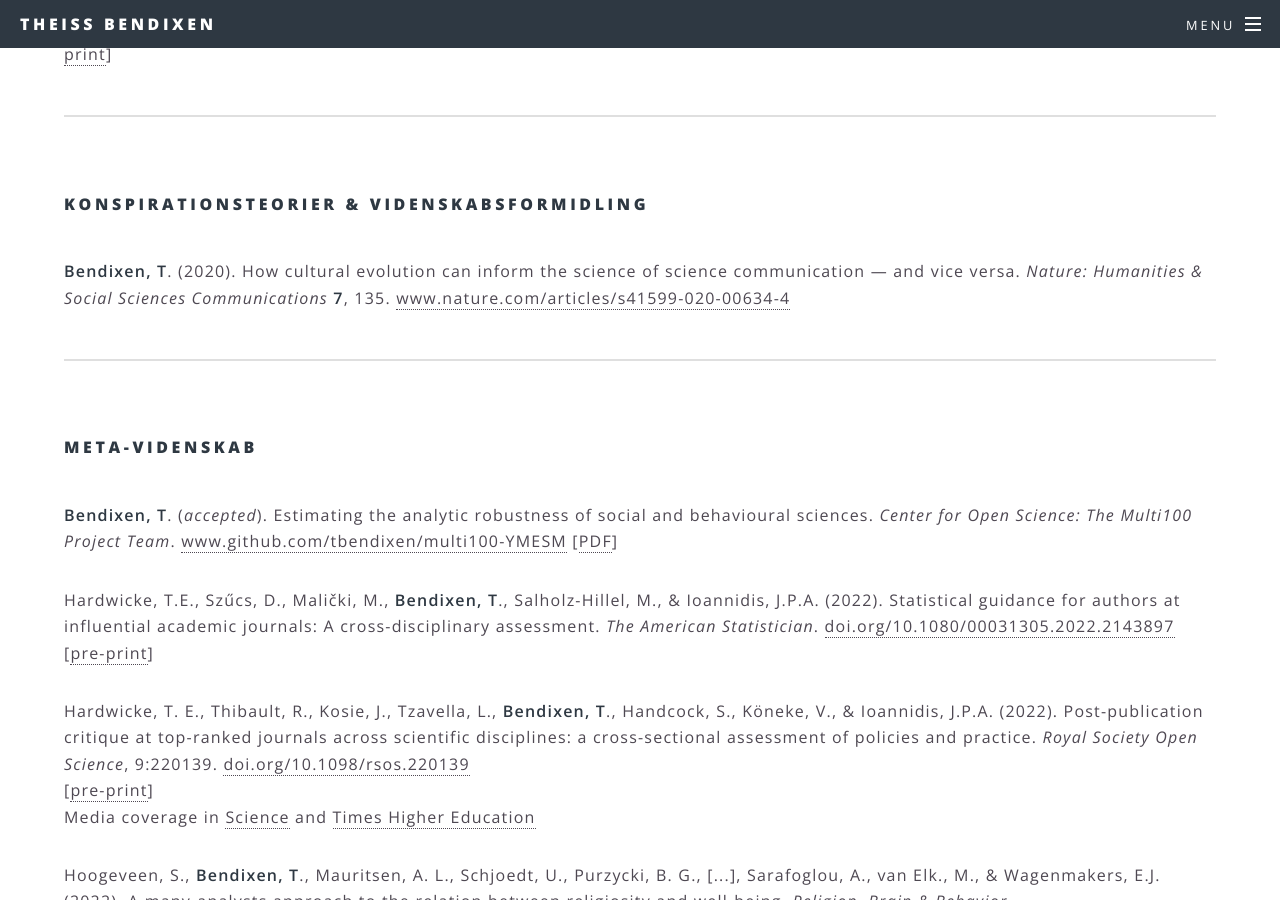
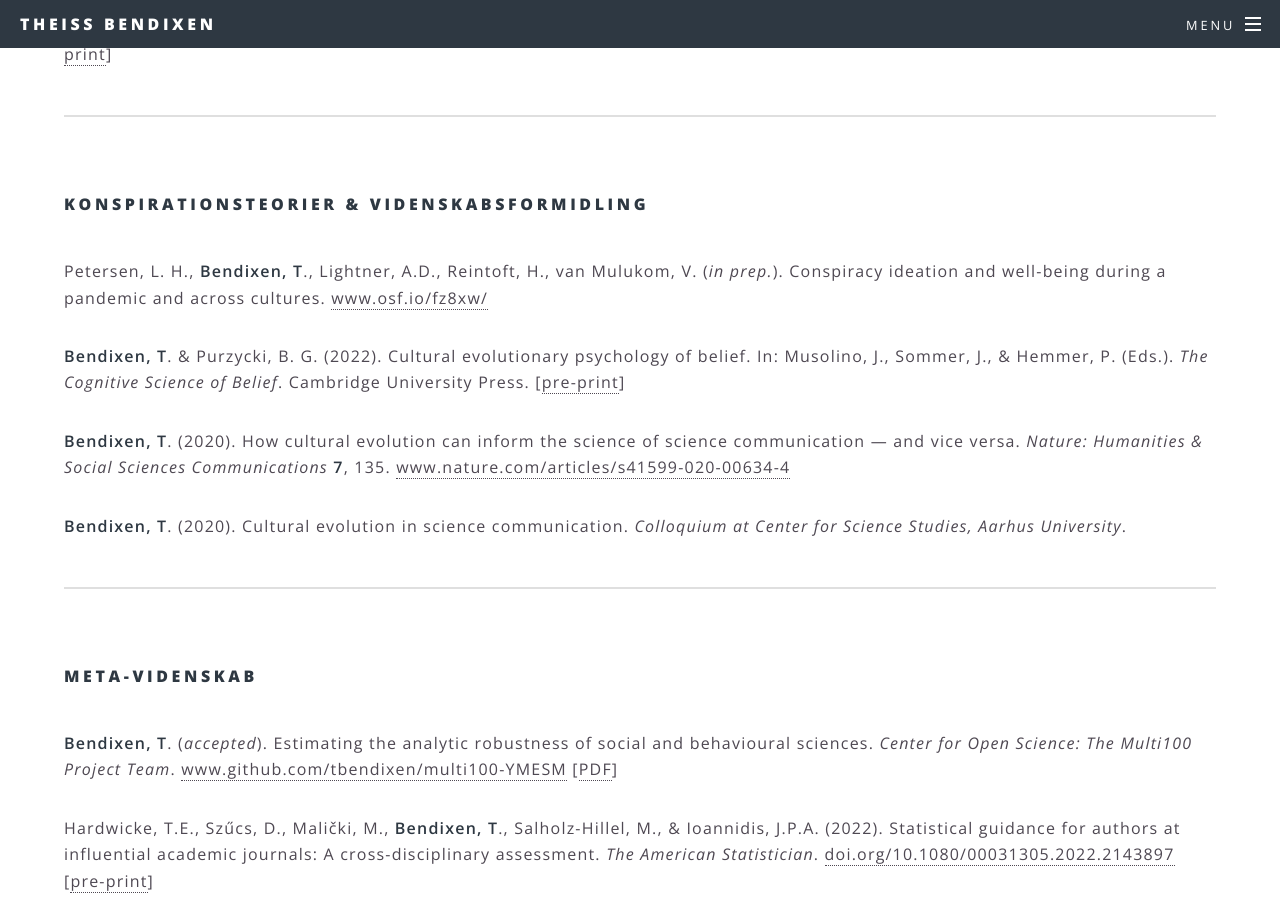
Before and after one commit to tbendixen/tbendixen.github.io, a Jekyll site: the page built from forskning.html, in a window 1280 px wide and 900 px high, scrolled down 889 px. Built offline with Jekyll 4.4.1, drawn with Linux system fonts in a browser that asks for light colours.

Commit message:
Update forskning.html

```diff
--- a/forskning.html
+++ b/forskning.html
@@ -21,8 +21,17 @@ title: Forskning
 				<br />
 				<h4>Konspirationsteorier & Videnskabsformidling</h4>
 				<br />
+				<p>Petersen, L. H., <b>Bendixen, T</b>., Lightner, A.D., Reintoft, H., van Mulukom, V. (<i>in prep.</i>).
+					Conspiracy ideation and well-being during a pandemic and across cultures.
+					<a href="https://osf.io/fz8xw/">www.osf.io/fz8xw/</a></p>
+
+				<p><b>Bendixen, T</b>. & Purzycki, B. G. (2022). Cultural evolutionary psychology of belief.
+					In: Musolino, J., Sommer, J., & Hemmer, P. (Eds.). <i>The Cognitive Science of Belief</i>. Cambridge University Press.
+					[<a href="https://pure.au.dk/portal/files/287288727/cultural_evolutionary_psychology_of_belief.pdf">pre-print</a>]</p>
 				<p><b>Bendixen, T</b>. (2020). How cultural evolution can inform the science of science communication — and vice versa.
 					<i>Nature: Humanities & Social Sciences Communications</i> <b>7</b>, 135. <a href="https://www.nature.com/articles/s41599-020-00634-4">www.nature.com/articles/s41599-020-00634-4</a></p>
+				<p><b>Bendixen, T</b>. (2020). Cultural evolution in science communication. <i>Colloquium at Center for Science Studies, Aarhus University</i>.</p>
+
 				<hr />
 				<br />
 				<h4>Meta-videnskab</h4>
```
